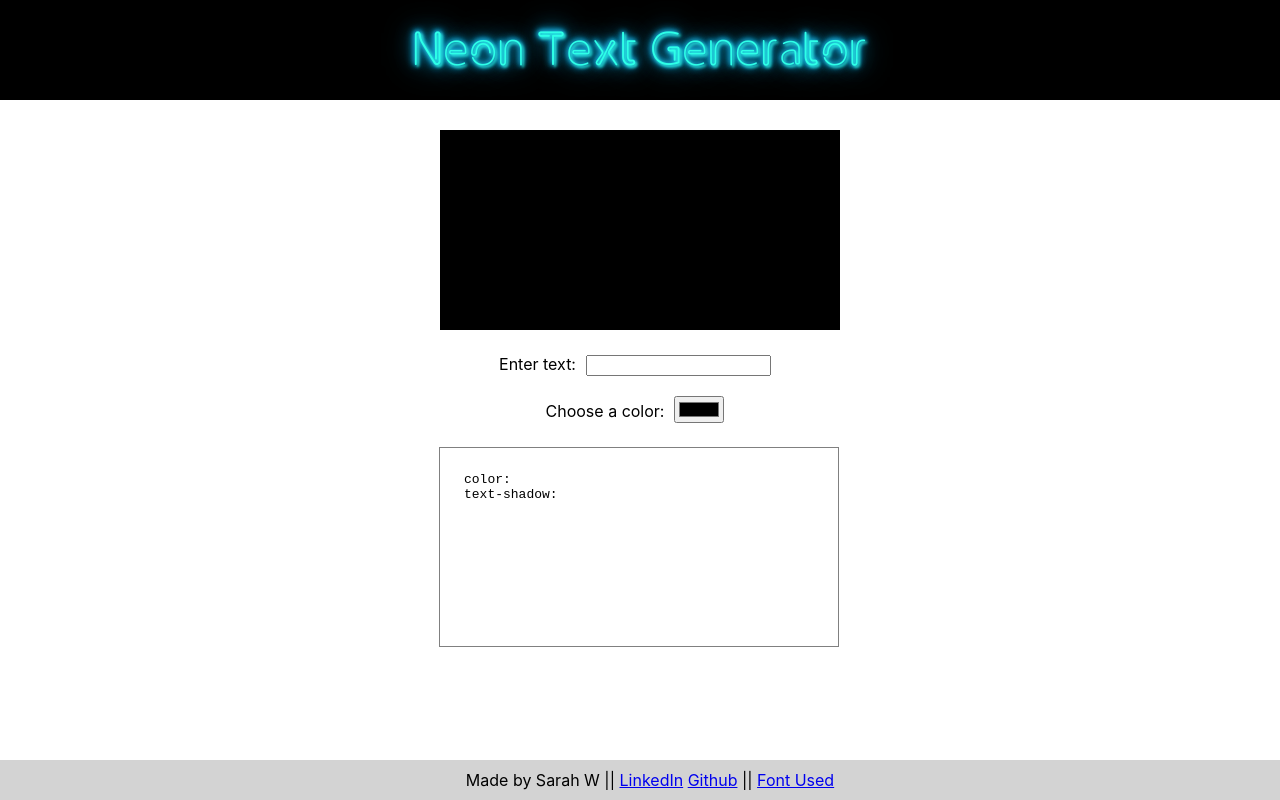
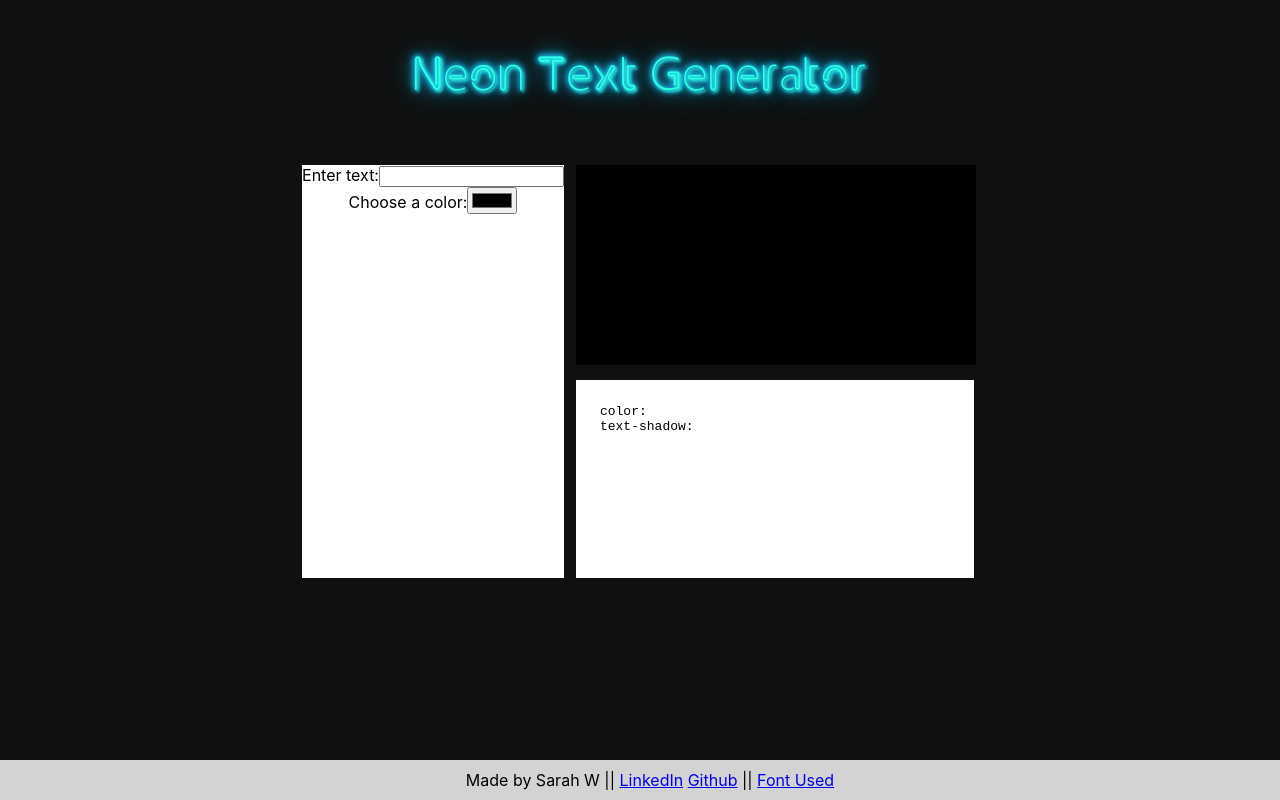
Before and after one commit to arghmatey/neon-glow, a React (Create React App) app: page / in a window 1280 px wide. Built offline with nearby package versions, Linux system fonts and the light colour scheme.

Commit message:
Change page payout

```diff
--- a/src/App.css
+++ b/src/App.css
@@ -8,36 +8,39 @@
 }
 
 .App-header {
-  background-color: black;
   font-family: neon-sign;
   font-size: 48px;
-  margin-bottom: 15px;
-  line-height: 100px;
-  height: 100px;
+  line-height: 150px;
   color: rgb(46, 255, 231);
   text-shadow: 2px 2px 3px rgb(46, 255, 231), 0px 0px 4px rgb(25, 166, 213), 0px 0px 5px rgb(25, 166, 213), 0px 0px 6px rgb(22, 173, 223), 0px 0px 8px rgb(22, 173, 223), 0px 0px 10px rgb(22, 173, 223), 0px 0px 20px rgb(22, 173, 223), 1px 1px 30px rgb(22, 173, 223)
 }
 
-.App-main, .App-main>*>*, .input-form {
+.App-main, .codeWrapper, .textWrapper {
   display: flex;
   flex-direction: column;
   justify-content: center;
   align-items: center;
 }
 
-.input-form input {
-  margin: 10px;
+.in-and-out {
+  display: flex;
+  flex-direction: row;
+}
+
+.input-form {
+  display: flex;
+  justify-content: center;
+  margin: 15px 5px;
+  background-color: white;
 }
 
 .textWrapper {
   background-color: black;
   font-family: neon-sign;
   font-size: 48px;
-  margin: 15px;
+  margin: 15px 7px;
   height: 200px;
   width: 400px;
-  text-align: center;
-  justify-content: center;
   color: white;
 }
 
@@ -45,8 +48,9 @@
   font-family: monospace;
   justify-content: left;
   align-items: flex-start;
-  margin: 15px;
-  outline: 1px solid grey;
+  margin: 15px 7px;
+  background-color: white;
+  /* outline: 1px solid grey; */
   padding: 24px;
   height: 150px;
   width: 350px;
--- a/src/App.js
+++ b/src/App.js
@@ -34,15 +34,17 @@ class App extends Component {
         <main className='App-main'>
           <Router>
             <Route exact path='/' render={() =>
-              <div>
-                <TextOutput
-                  text={this.state.text}
-                  color={this.state.color} />
+              <div className='in-and-out'>
                 <OptionsInput
                   handleUpdateText={this.handleUpdateText}
                   handleUpdateColor={this.handleUpdateColor}
                 />
-                <CodeOutput />
+                <div>
+                  <TextOutput
+                    text={this.state.text}
+                    color={this.state.color} />
+                  <CodeOutput />
+                </div>
               </div>
             } />
           </Router>
--- a/src/components/OptionsInput.js
+++ b/src/components/OptionsInput.js
@@ -15,8 +15,8 @@ class TextInput extends Component {
 
     render() {
         return (
-            <div>
-                <form className='input-form'>
+            <div className='input-form'>
+                <form>
                     <div>
                         <label htmlFor='text'>Enter text:</label>
                         <input id='text' autoComplete='off' onChange={this.handleChangeText}></input>
--- a/src/index.css
+++ b/src/index.css
@@ -1,6 +1,7 @@
 body {
   margin: 0;
   height: 100%;
+  background-color: #101010;
   font-family: -apple-system, BlinkMacSystemFont, 'Segoe UI', 'Roboto', 'Oxygen', 'Ubuntu', 'Cantarell', 'Fira Sans', 'Droid Sans', 'Helvetica Neue', sans-serif;
   -webkit-font-smoothing: antialiased;
   -moz-osx-font-smoothing: grayscale;
```
